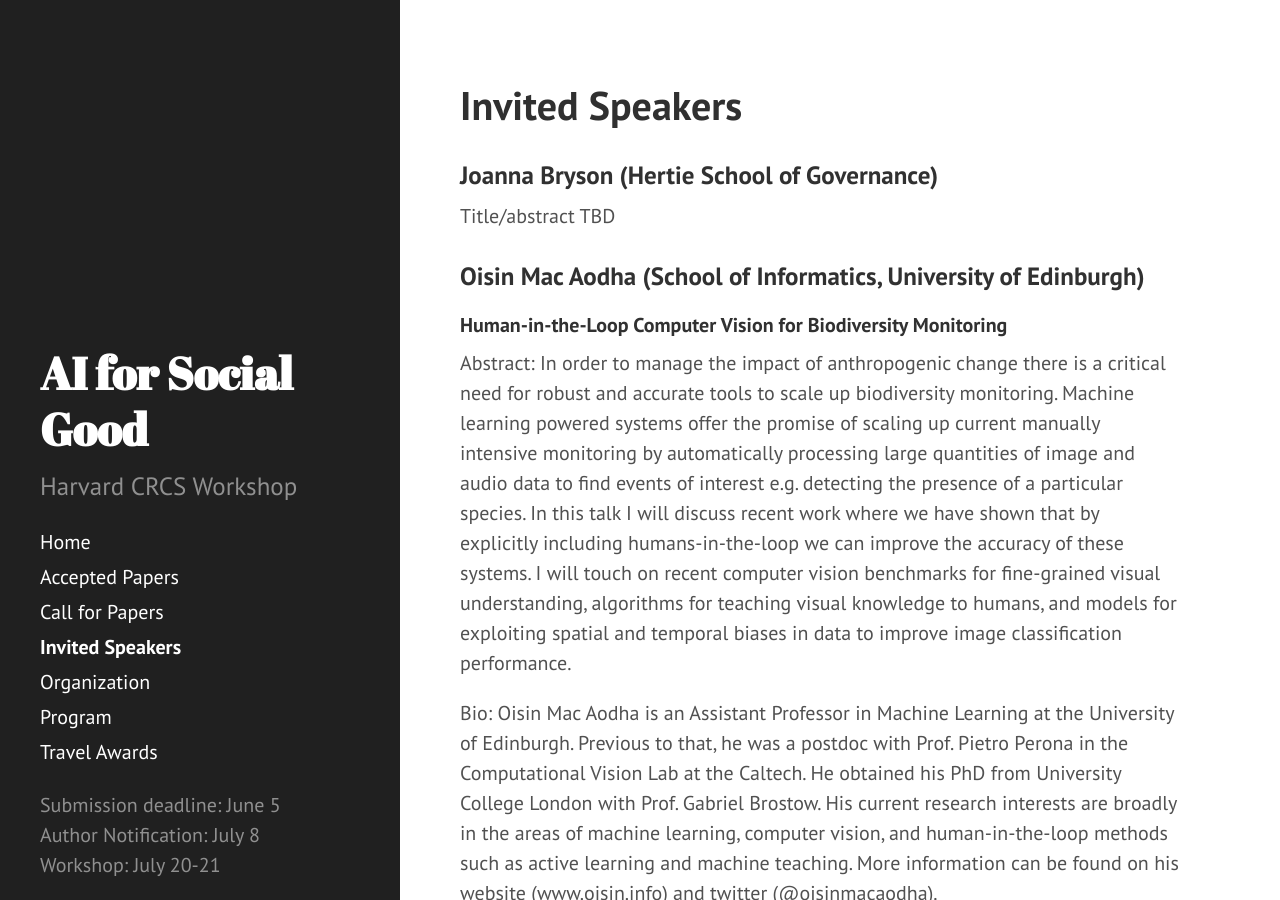
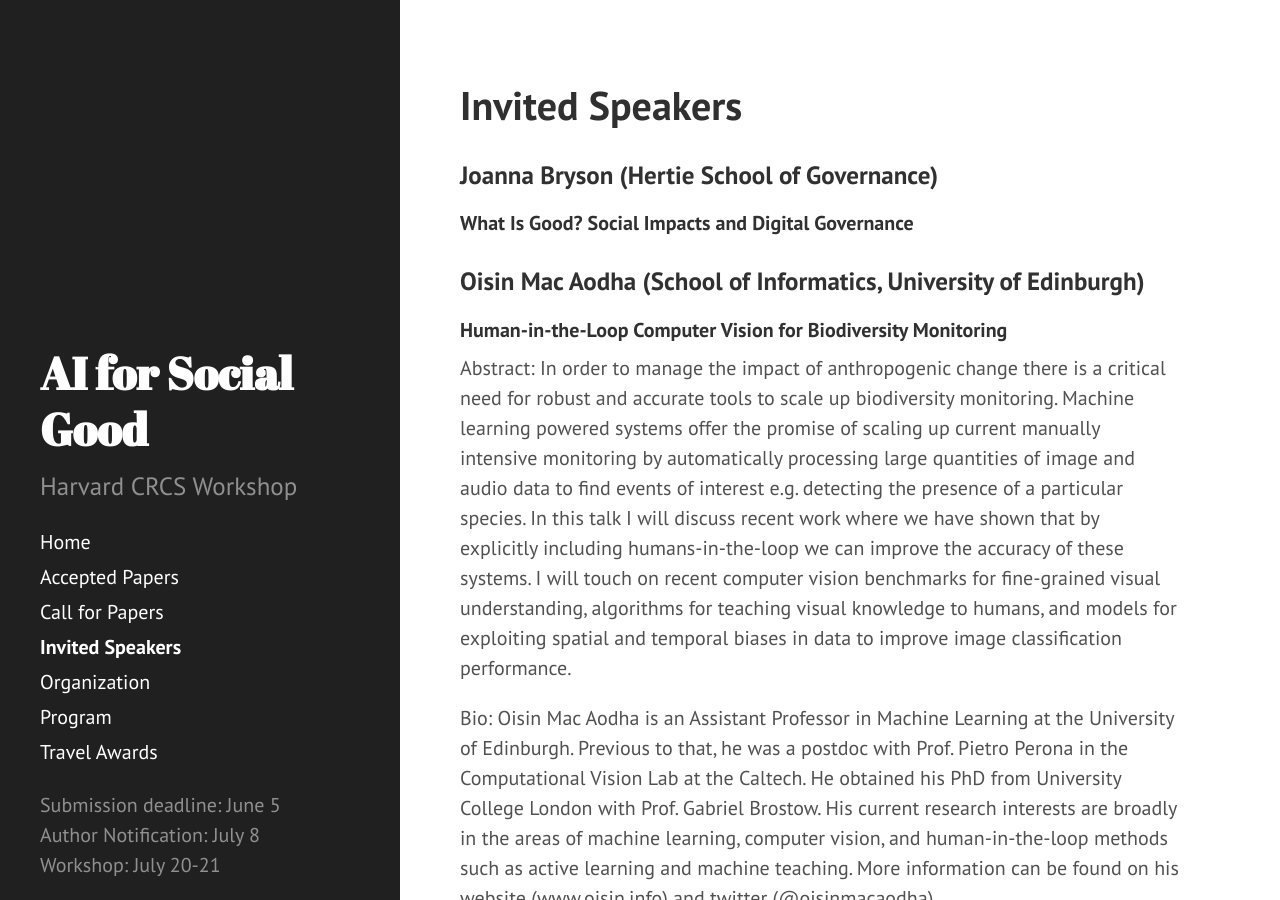
Before and after one commit to slremy/aiforpublichealth.github.io, a Jekyll site: the page built from invited.md, in a window 1280 px wide and 900 px high. Built offline with Jekyll 4.4.1, drawn with Linux system fonts in a browser that asks for light colours.

Commit message:
Update invited.md

```diff
--- a/invited.md
+++ b/invited.md
@@ -5,7 +5,7 @@ title: Invited Speakers
 
 ### Joanna Bryson (Hertie School of Governance)
 
-Title/abstract TBD
+#### What Is Good? Social Impacts and Digital Governance
 
 ### Oisin Mac Aodha (School of Informatics, University of Edinburgh)
 
```
